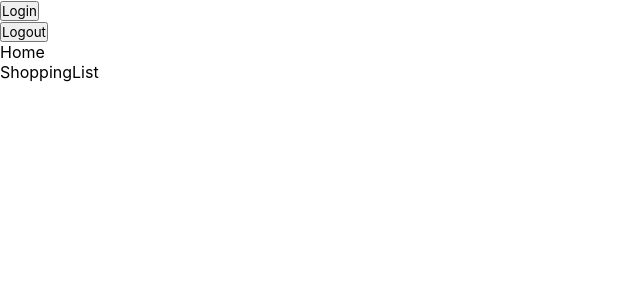
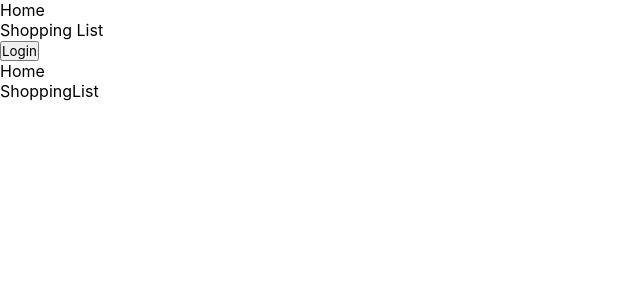
Before and after one commit to likuor/final-project-fridgefy, a React (Create React App) app: page / in a window 1280 px wide. Shown: the top 300 px of the page, without its empty margins (0-640 px from the left). Built offline with nearby package versions, Linux system fonts and the light colour scheme; no server answers; the HTML template or start-up script is replaced by a standard one.

Commit message:
Add google auth

```diff
--- a/package.json
+++ b/package.json
@@ -9,6 +9,7 @@
     "firebase": "^9.9.3",
     "react": "^18.2.0",
     "react-dom": "^18.2.0",
+    "react-firebase-hooks": "^5.0.3",
     "react-scripts": "5.0.1",
     "web-vitals": "^2.1.4"
   },
--- /dev/null
+++ b/src/firebase/AuthFirebase.jsx
@@ -0,0 +1,32 @@
+import { signInWithPopup } from 'firebase/auth';
+import { auth, provider } from './FirebaseConfig';
+import { useAuthState } from 'react-firebase-hooks/auth';
+
+const signInGoogle = () => {
+  signInWithPopup(auth, provider);
+};
+
+const AuthFirebase = () => {
+  const [user] = useAuthState(auth);
+
+  return (
+    <>
+      {user ? (
+        <>
+          <li>{user.displayName}</li>
+          <li>
+            <button onClick={() => auth.signOut()}>Logout</button>
+          </li>
+        </>
+      ) : (
+        <>
+          <li>
+            <button onClick={signInGoogle}>Login</button>
+          </li>
+        </>
+      )}
+    </>
+  );
+};
+
+export default AuthFirebase;
--- a/src/pages/Navbar.jsx
+++ b/src/pages/Navbar.jsx
@@ -1,23 +1,14 @@
 import React from 'react';
-// import { signInWithPopup } from 'firebase/auth';
-// import { auth, provider } from '../firebase/FirebaseConfig';
-
-const loginGoogle = () => {
-  console.log('herer');
-  // signInWithPopup(auth, provider);
-};
+import AuthFirebase from '../firebase/AuthFirebase';
 
 const Navbar = () => {
   return (
     <div>
       <nav>
         <ul>
-          <li>
-            <button onClick={loginGoogle}>Login</button>
-          </li>
-          <li>
-            <button>Logout</button>
-          </li>
+          <li>Home</li>
+          <li>Shopping List</li>
+          <AuthFirebase />
         </ul>
       </nav>
     </div>
```
Also changed, not shown: 1 other file (tests, documents, lock files or other folders).
